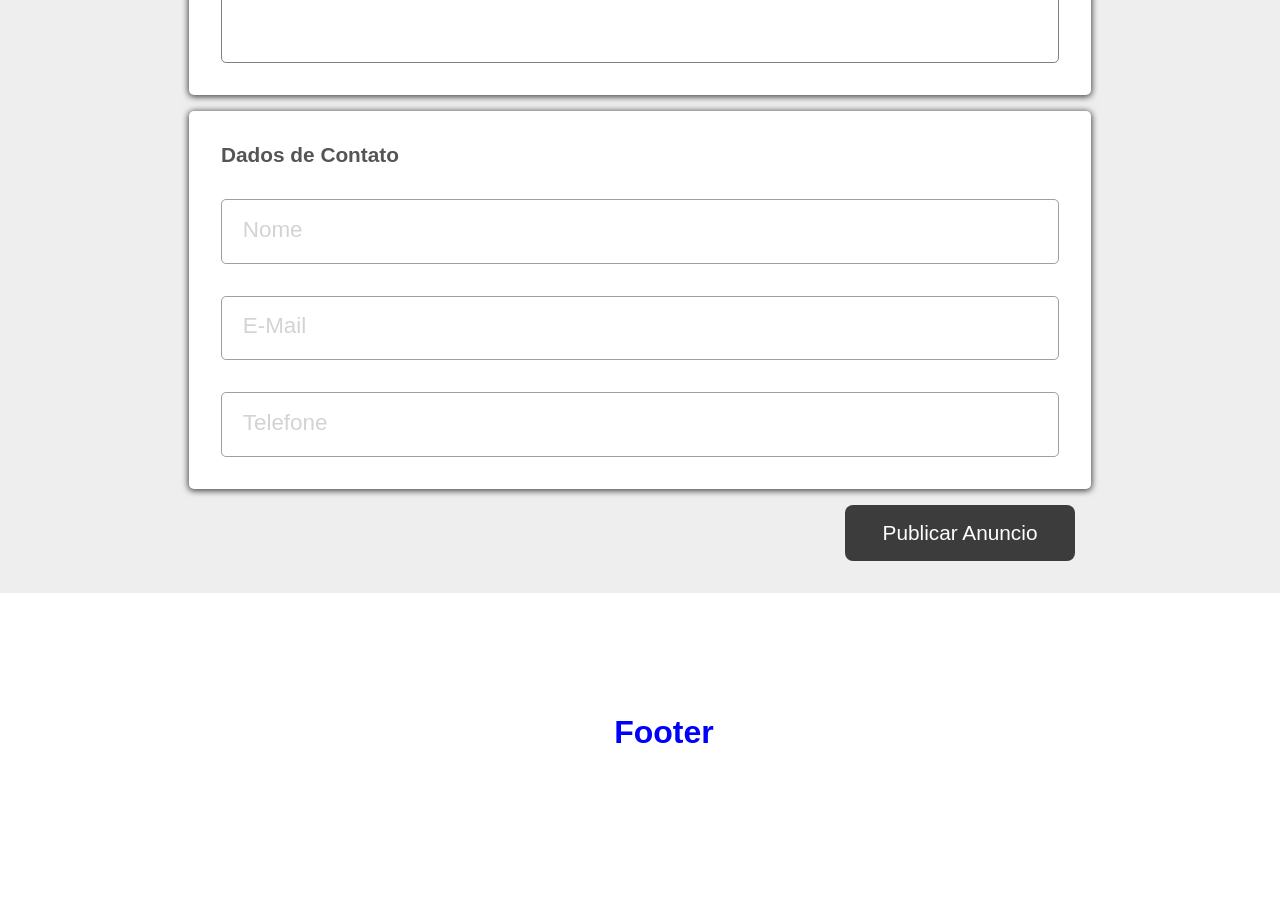
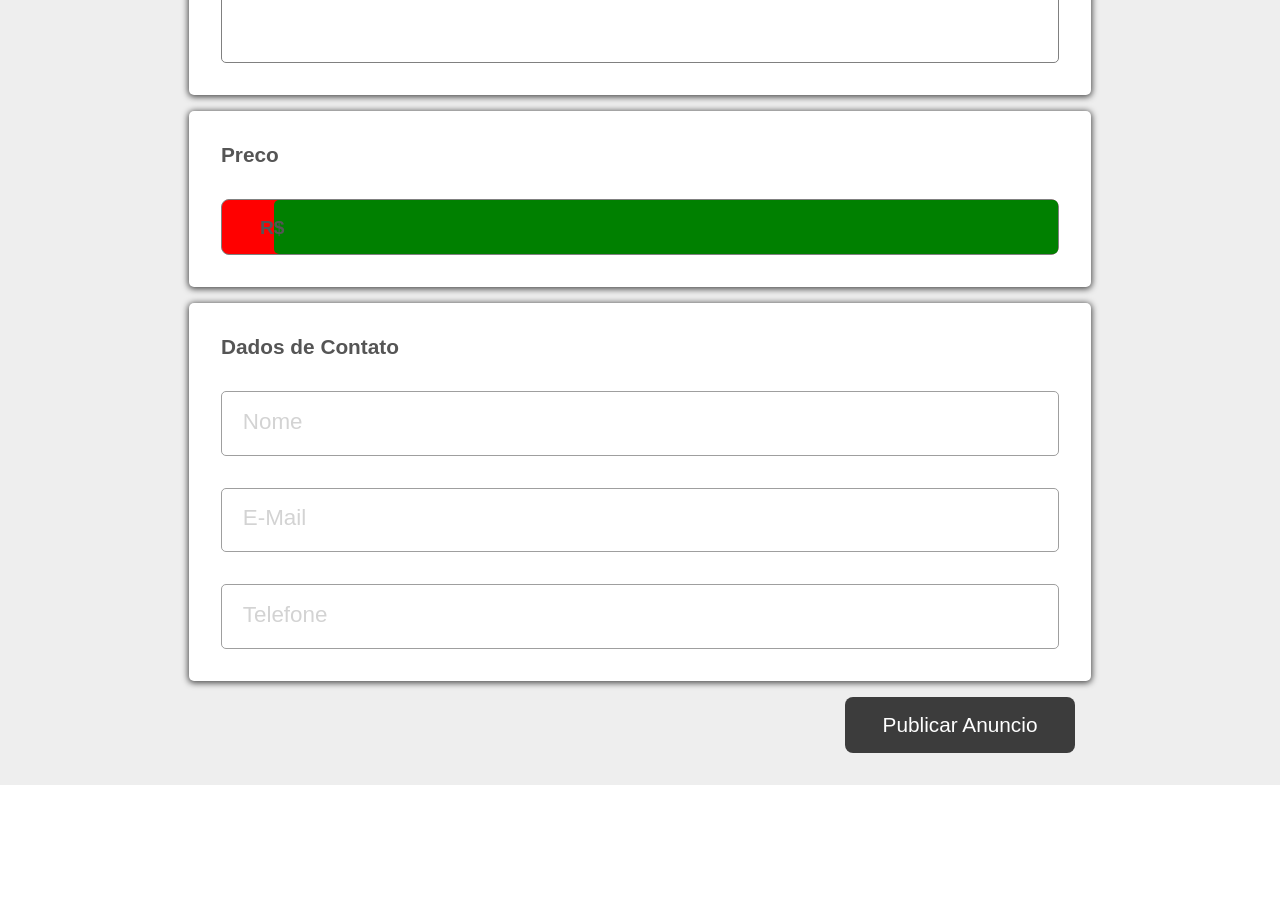
Before and after one commit to Maylon-tech/Anunx-ECommerce_2023, a Next.js app: page /user/publish in a window 1280 px wide. Shown: the part 1120-2031 px from the top of the page. Before the commit the page ends 1977 px from the top, so only its background shows below. Built offline with nearby package versions, Linux system fonts and the light colour scheme.

Commit message:
adding the price wrapper on publish page

```diff
--- a/src/pages/user/publish.jsx
+++ b/src/pages/user/publish.jsx
@@ -6,9 +6,12 @@ import {
     Button,
     Container,
     FormContainer,
+    FormControl,
     IconButton,
     Input,
     Label,
+    LabelInside,
+    PriceInput,
     PrincipalLabel,
     Select,
     SubTitle,
@@ -124,6 +127,17 @@ const Publish = () => {
                 </Wrapper>
 
                 <Wrapper>
+
+                    <Label>Preco</Label>
+                    <FormControl>
+                        <PriceInput />
+                        <LabelInside>R$</LabelInside>
+                    </FormControl>
+
+                </Wrapper>
+
+
+                <Wrapper>
                     <Label>Dados de Contato</Label>
                     <Input
                         contactInput="bottomInput"
--- a/src/src/styles/publish.js
+++ b/src/src/styles/publish.js
@@ -166,8 +166,6 @@ export const IconButton = styled.div`
         }
     }
 
-
-
 `
 
 export const TextField = styled.textarea`
@@ -209,3 +207,32 @@ export const WrapperBtn = styled.form`
     justify-content: flex-end;
     background: none;
 `
+
+export const FormControl = styled.div`
+    position: relative;
+    border: 1px solid gray;
+    border-radius: 8px;
+    display: flex;
+    justify-content: flex-end;
+    margin: 1rem;
+    background-color: red;
+`
+
+export const PriceInput = styled.input`
+    width: 90%;
+    padding: 1rem;
+    border-radius: 5px;
+    outline: none;
+    border: none;
+    font-size: 1.2rem;
+    background-color: green;
+`
+
+export const LabelInside = styled.span`
+    color: #555;
+    position: absolute;
+    left: 38px;
+    top: 17px;
+    font-size: 1.2rem;
+    font-weight: bold;
+`
```
